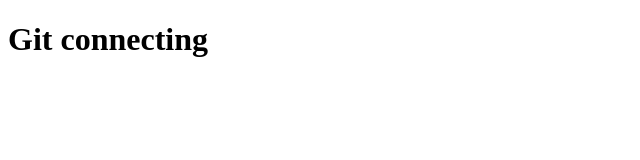
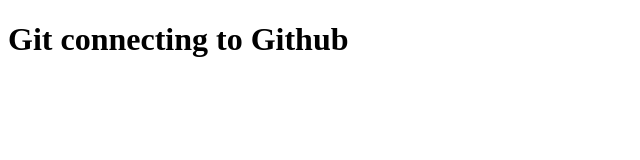
Before and after one commit to Jerry-harsha/Git-Progress, a plain HTML site: page index.html in a window 1280 px wide. Shown: the whole page, without its empty margins (0-640 px from the left). Drawn offline with Linux system fonts and the light colour scheme.

Commit message:
Add header

```diff
--- a/index.html
+++ b/index.html
@@ -6,6 +6,6 @@
     <title>Git in progress</title>
 </head>
 <body>
-    <h1>Git connecting</h1>
+    <h1>Git connecting to Github</h1>
 </body>
 </html>
```
